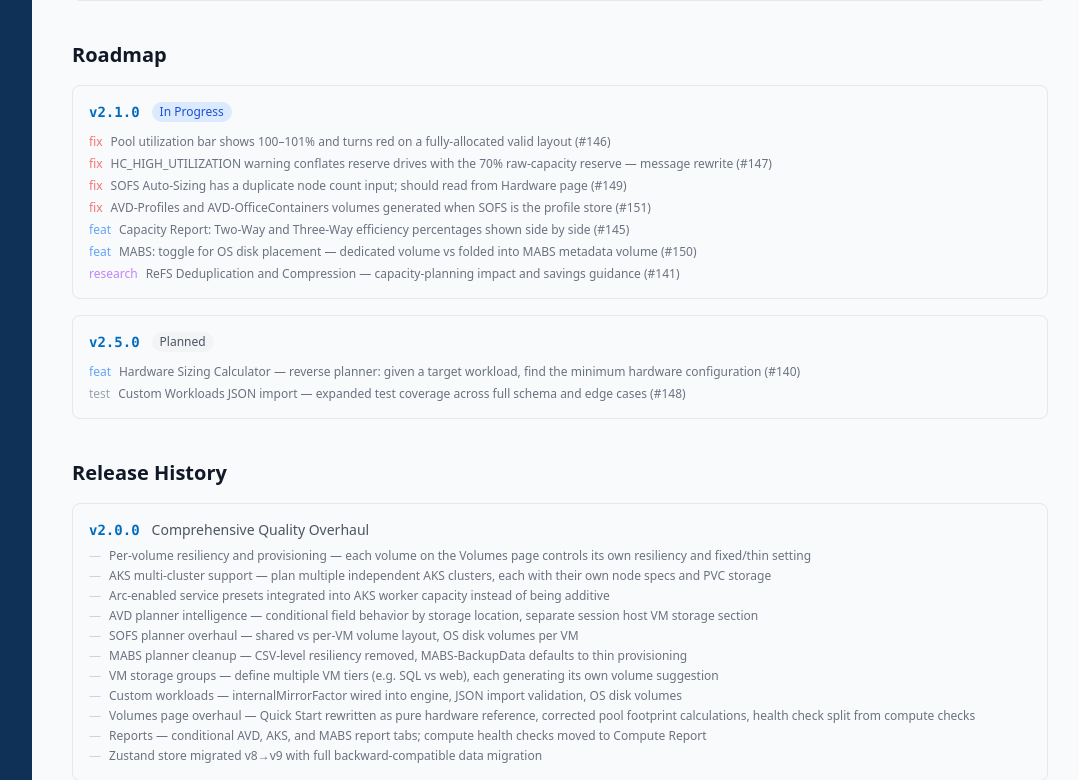
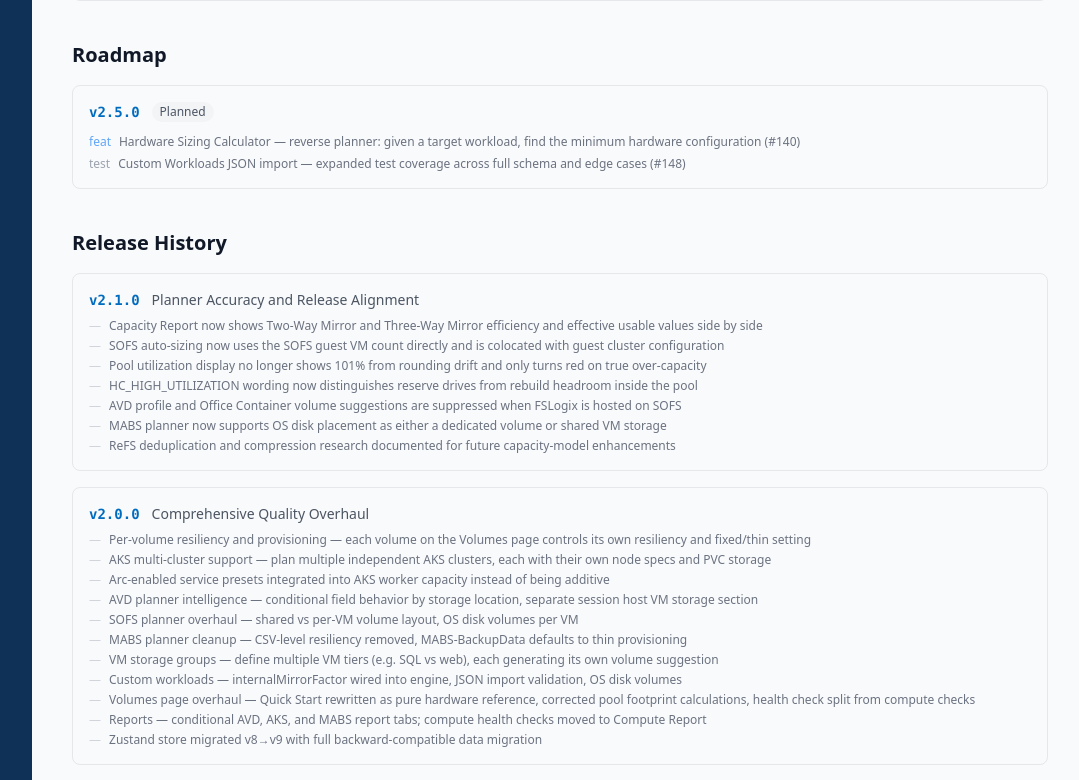
Before and after one commit to AzureLocal/azurelocal-surveyor, a React (Vite) app: page /#/about in a window 1280 px wide. Shown: the part 1114-1894 px from the top of the page, without its empty margins (192-1271 px from the left). Built offline with nearby package versions, Linux system fonts and the light colour scheme.

Commit message:
Bump Surveyor version to 2.1.0

```diff
--- a/package.json
+++ b/package.json
@@ -1,6 +1,6 @@
 {
   "name": "azurelocal-surveyor",
-  "version": "2.0.0",
+  "version": "2.1.0",
   "private": true,
   "description": "Azure Local Surveyor — plan your Azure Local cluster before you rack it",
   "type": "module",
--- a/src/pages/AboutPage.tsx
+++ b/src/pages/AboutPage.tsx
@@ -1,6 +1,19 @@
 import { version } from '../../package.json'
 
 const RELEASE_HISTORY = [
+  {
+    version: '2.1.0',
+    label: 'Planner Accuracy and Release Alignment',
+    items: [
+      'Capacity Report now shows Two-Way Mirror and Three-Way Mirror efficiency and effective usable values side by side',
+      'SOFS auto-sizing now uses the SOFS guest VM count directly and is colocated with guest cluster configuration',
+      'Pool utilization display no longer shows 101% from rounding drift and only turns red on true over-capacity',
+      'HC_HIGH_UTILIZATION wording now distinguishes reserve drives from rebuild headroom inside the pool',
+      'AVD profile and Office Container volume suggestions are suppressed when FSLogix is hosted on SOFS',
+      'MABS planner now supports OS disk placement as either a dedicated volume or shared VM storage',
+      'ReFS deduplication and compression research documented for future capacity-model enhancements',
+    ],
+  },
   {
     version: '2.0.0',
     label: 'Comprehensive Quality Overhaul',
@@ -147,19 +160,6 @@ const RELEASE_HISTORY = [
 ]
 
 const ROADMAP = [
-  {
-    version: '2.1.0',
-    status: 'In Progress',
-    items: [
-      { type: 'bug', text: 'Pool utilization bar shows 100–101% and turns red on a fully-allocated valid layout (#146)' },
-      { type: 'bug', text: 'HC_HIGH_UTILIZATION warning conflates reserve drives with the 70% raw-capacity reserve — message rewrite (#147)' },
-      { type: 'bug', text: 'SOFS Auto-Sizing has a duplicate node count input; should read from Hardware page (#149)' },
-      { type: 'bug', text: 'AVD-Profiles and AVD-OfficeContainers volumes generated when SOFS is the profile store (#151)' },
-      { type: 'enhancement', text: 'Capacity Report: Two-Way and Three-Way efficiency percentages shown side by side (#145)' },
-      { type: 'enhancement', text: 'MABS: toggle for OS disk placement — dedicated volume vs folded into MABS metadata volume (#150)' },
-      { type: 'research', text: 'ReFS Deduplication and Compression — capacity-planning impact and savings guidance (#141)' },
-    ],
-  },
   {
     version: '2.5.0',
     status: 'Planned',
```
Also changed, not shown: 1 other file (tests, documents, lock files or other folders).
